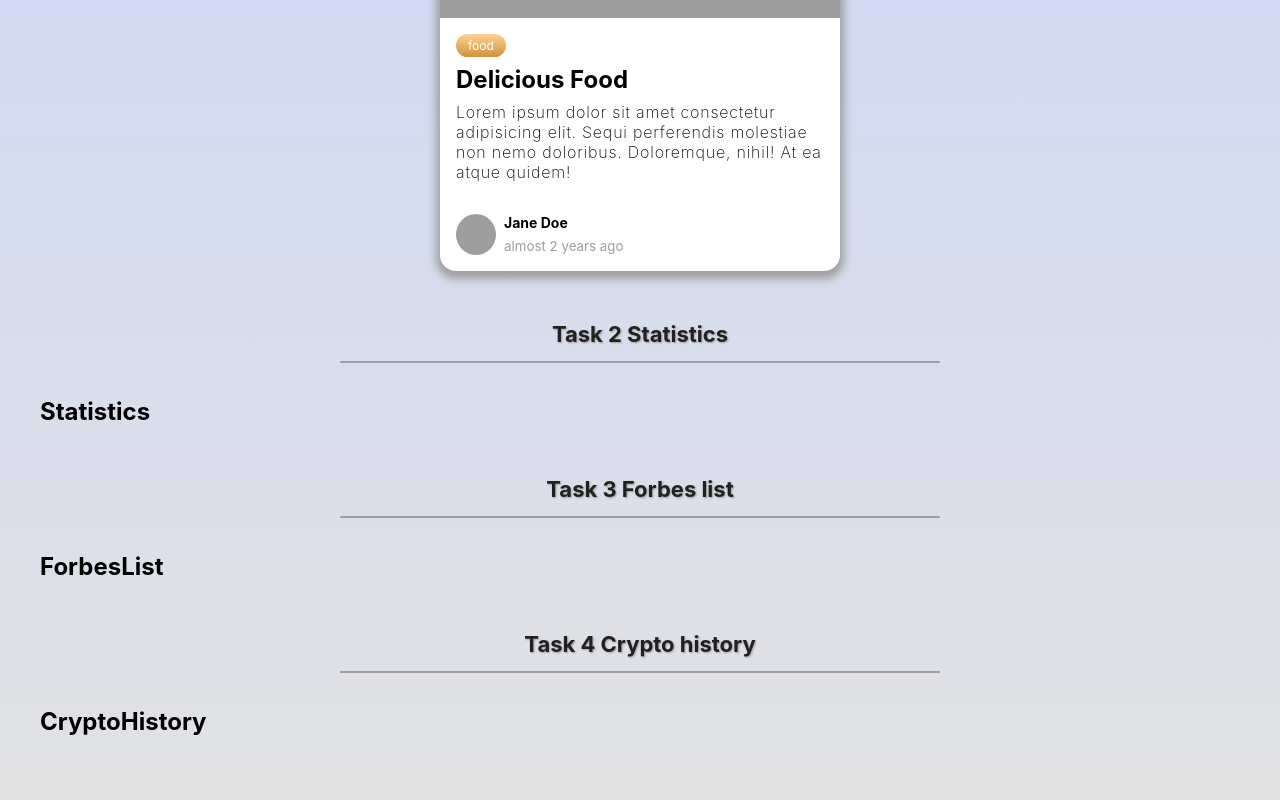
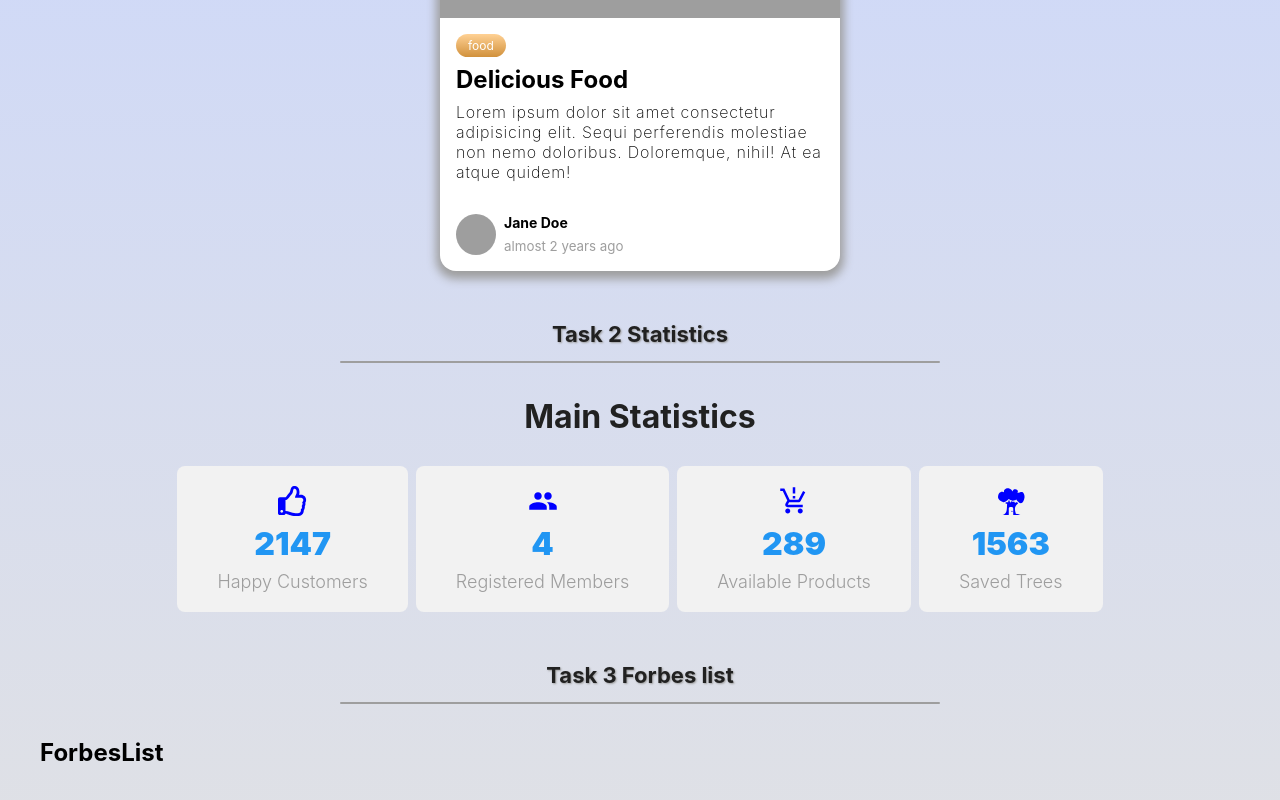
Before and after one commit to dykyys/start-files-blended-vite-1, a React (Vite) app: page / in a window 1280 px wide. Shown: the part 438-1238 px from the top of the page. Built offline with nearby package versions, Linux system fonts and the light colour scheme; grey boxes are pictures that could not be loaded.

Commit message:
task 2 done

```diff
--- a/src/App.jsx
+++ b/src/App.jsx
@@ -8,6 +8,8 @@ import {
   ForbesList,
 } from 'components';
 
+import stats from 'data/stats.json';
+
 import article from 'data/article.json';
 
 export const App = () => {
@@ -16,13 +18,10 @@ export const App = () => {
       <Container>
         <Heading title="Task 1 Blog Card" bottom />
         <BlogCard {...article} />
-
         <Heading title="Task 2 Statistics" top bottom />
-        <Statistics title="Main Statistics" />
-
+        <Statistics title="Main Statistics" stats={stats} />
         <Heading title="Task 3 Forbes list" top bottom />
         <ForbesList />
-
         <Heading title="Task 4 Crypto history" top bottom />
         <CryptoHistory />
       </Container>
--- a/src/components/Statistics/Statistics.jsx
+++ b/src/components/Statistics/Statistics.jsx
@@ -1,9 +1,28 @@
-// import { FaRegThumbsUp } from 'react-icons/fa';
-// import { MdPeople, MdOutlineProductionQuantityLimits } from 'react-icons/md';
-// import { GiTreeDoor } from 'react-icons/gi';
-// import { StatisticsItem } from '../StatisticsItem/StatisticsItem';
-// import style from './Statistics.module.css';
+import { FaRegThumbsUp } from 'react-icons/fa';
+import { MdPeople, MdOutlineProductionQuantityLimits } from 'react-icons/md';
+import { GiTreeDoor } from 'react-icons/gi';
+import { StatisticsItem } from '../StatisticsItem/StatisticsItem';
+import style from './Statistics.module.css';
 
-export const Statistics = () => {
-  return <h2>Statistics</h2>;
+const icons = [
+  <FaRegThumbsUp key="1" />,
+  <MdPeople key="2" />,
+  <MdOutlineProductionQuantityLimits key="3" />,
+  <GiTreeDoor key="4" />,
+];
+
+export const Statistics = ({ title, stats }) => {
+  return (
+    <>
+      {title && <h3 className={style.title}>Main Statistics</h3>}
+
+      <ul className={style.list}>
+        {stats.map((st, idx) => (
+          <li key={st.id} className={style.item}>
+            <StatisticsItem stat={st} icon={icons[idx]} />
+          </li>
+        ))}
+      </ul>
+    </>
+  );
 };
--- a/src/components/StatisticsItem/StatisticsItem.jsx
+++ b/src/components/StatisticsItem/StatisticsItem.jsx
@@ -1,3 +1,15 @@
-export const StatisticsItem = () => {
-  return <h3>StatisticsItem</h3>;
+import { IconContext } from 'react-icons';
+import style from './StatisticsItem.module.css';
+
+export const StatisticsItem = ({ stat: { title, total }, icon }) => {
+  return (
+    <>
+      <IconContext.Provider value={{ color: 'blue', size: 30 }}>
+        {icon}
+      </IconContext.Provider>
+
+      <span className={style.counter}>{total}</span>
+      <p className={style.text}>{title}</p>
+    </>
+  );
 };
```
Also changed, not shown: src/components/StatisticsItem/StatisticsItem.module.css (renamed from src/components/StatisticsItem/Statistics.module.css).
